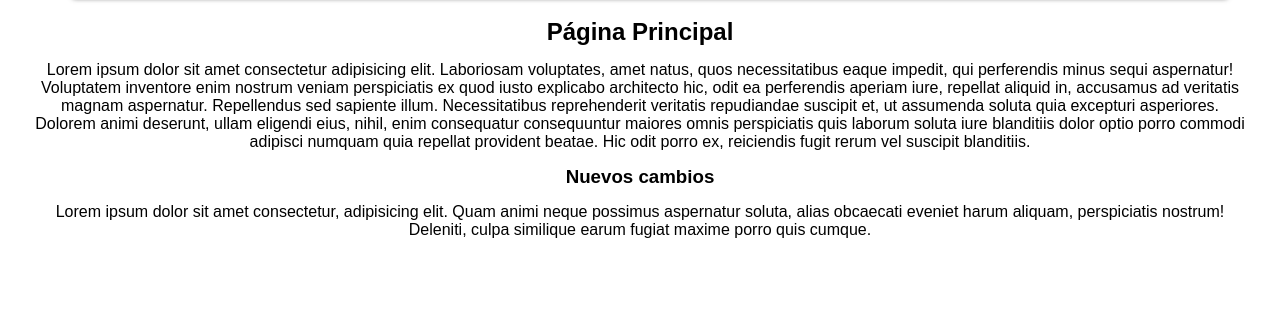
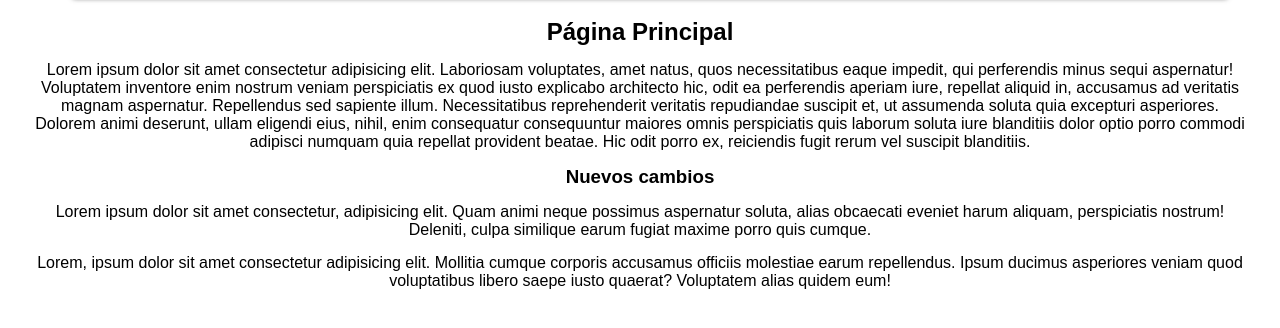
Before and after one commit to stocaimaza/proyecto--prueba--github, a plain HTML site: page index.html in a window 1280 px wide. Shown: the part 72-400 px from the top of the page. Drawn offline with Linux system fonts and the light colour scheme.

Commit message:
otro parrafo

```diff
--- a/index.html
+++ b/index.html
@@ -27,6 +27,7 @@
 
         <h3>Nuevos cambios</h3>
         <p>Lorem ipsum dolor sit amet consectetur, adipisicing elit. Quam animi neque possimus aspernatur soluta, alias obcaecati eveniet harum aliquam, perspiciatis nostrum! Deleniti, culpa similique earum fugiat maxime porro quis cumque.</p>
+        <p>Lorem, ipsum dolor sit amet consectetur adipisicing elit. Mollitia cumque corporis accusamus officiis molestiae earum repellendus. Ipsum ducimus asperiores veniam quod voluptatibus libero saepe iusto quaerat? Voluptatem alias quidem eum!</p>
     </main>
 </body>
 
```
